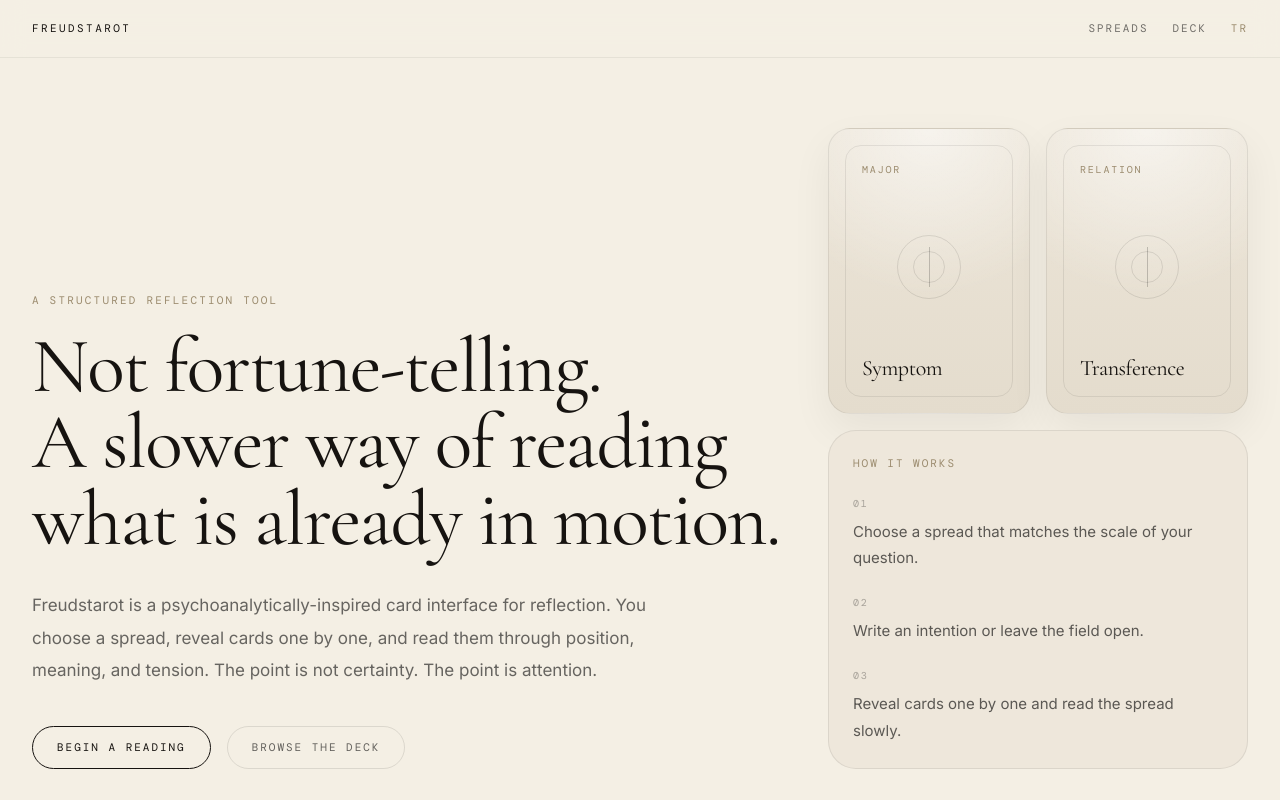
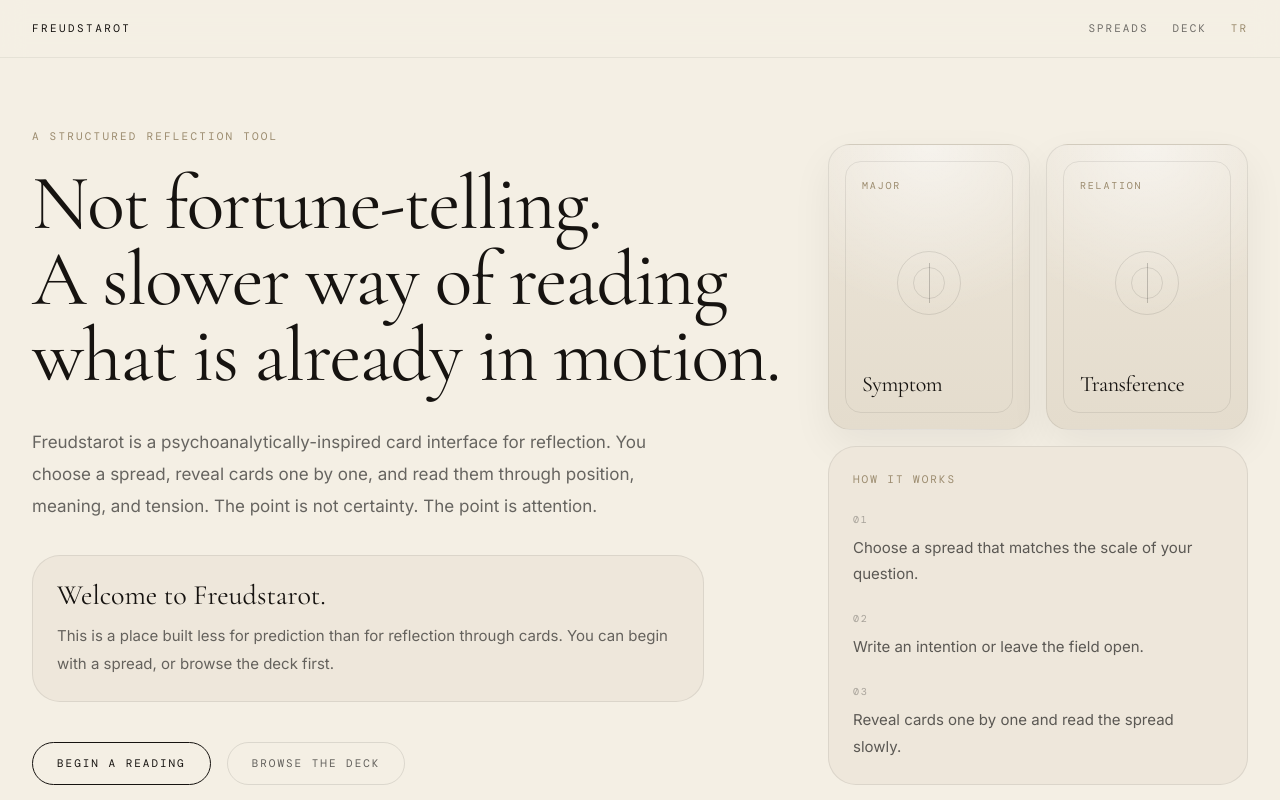
Before and after one commit to selaleakirmak-cmyk/freuds, a Next.js app: page /en in a window 1280 px wide. Shown: the top 800 px of the page. Built offline with nearby package versions, Linux system fonts and the light colour scheme; a web font is replaced by a local one.

Commit message:
Add welcome introduction to localized homepage

```diff
--- a/app/[locale]/page.tsx
+++ b/app/[locale]/page.tsx
@@ -34,22 +34,27 @@ export default async function LocalizedHomePage({
   }
 
   const t = getMessages(locale);
+  const welcomeTitle = locale === "tr" ? "Freudstarot’a hoş geldin." : "Welcome to Freudstarot.";
+  const welcomeBody =
+    locale === "tr"
+      ? "Burası kartlara bakmaktan çok, onlarla düşünmek için kuruldu. İstersen bir açılımla başlayabilir, istersen önce desteyi dolaşabilirsin."
+      : "This is a place built less for prediction than for reflection through cards. You can begin with a spread, or browse the deck first.";
 
   return (
     <div className="mx-auto max-w-7xl px-6 pb-20 pt-32 md:px-8">
       <section className="grid gap-12 border-b border-black/6 pb-16 lg:grid-cols-[minmax(0,1.1fr)_420px] lg:items-end">
         <div>
-          <p className="font-mono text-[11px] uppercase tracking-[0.2em] text-[#9B8B6E]">
-            {t.home.eyebrow}
-          </p>
+          <p className="font-mono text-[11px] uppercase tracking-[0.2em] text-[#9B8B6E]">{t.home.eyebrow}</p>
           <h1 className="mt-5 max-w-4xl font-serif text-[54px] leading-[0.98] text-[#161310] md:text-[78px]">
             {t.home.heroLine1}
             <br />
             {t.home.heroLine2}
           </h1>
-          <p className="mt-8 max-w-2xl text-[17px] leading-[1.9] text-black/58">
-            {t.home.body}
-          </p>
+          <p className="mt-8 max-w-2xl text-[17px] leading-[1.9] text-black/58">{t.home.body}</p>
+          <div className="mt-8 max-w-2xl rounded-[28px] border border-black/8 bg-[#EEE7DB] p-6">
+            <p className="font-serif text-[28px] leading-[1.08] text-[#161310]">{welcomeTitle}</p>
+            <p className="mt-3 text-[15px] leading-[1.85] text-black/58">{welcomeBody}</p>
+          </div>
           <div className="mt-10 flex flex-wrap gap-4">
             <Link href={`/${locale}/spreads`} className="inline-flex items-center justify-center rounded-full border border-[#161310] px-6 py-3 font-mono text-[11px] uppercase tracking-[0.18em] text-[#161310] transition hover:bg-[#161310] hover:text-[#F4EFE4]">
               {t.home.primaryCta}
```
